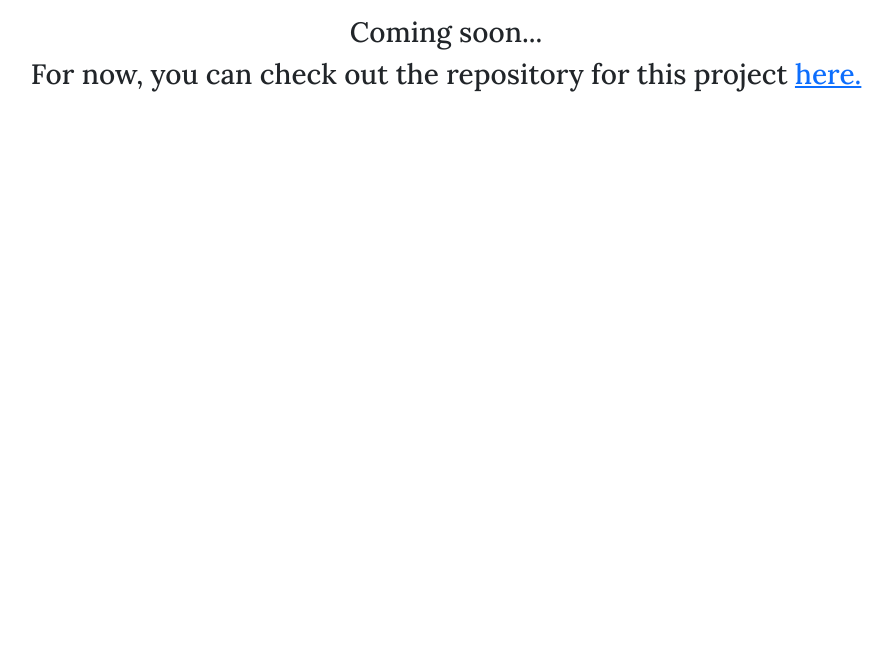
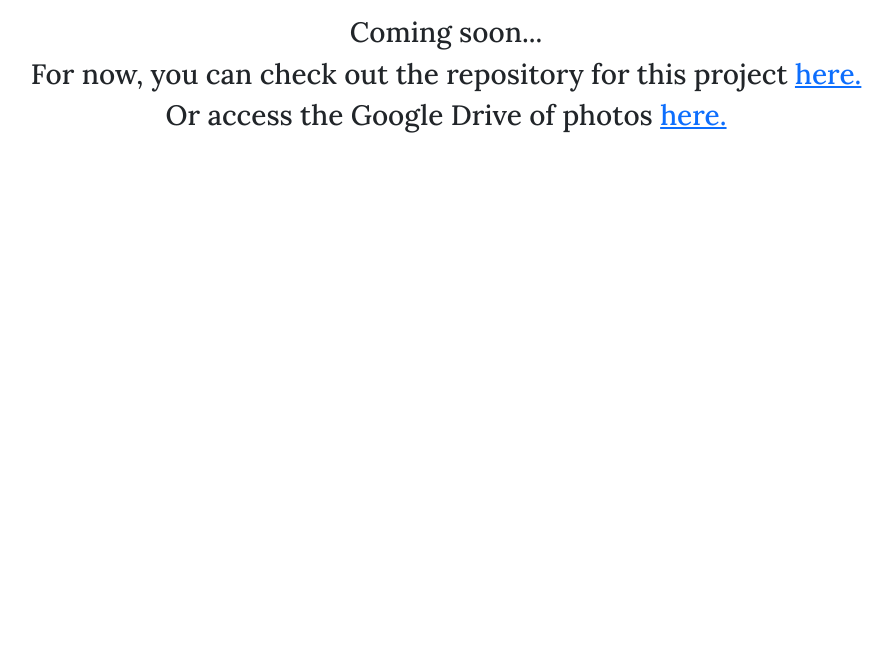
Before and after one commit to VictoryMa8/the-iliad, a website: page gallery.html in a window 1280 px wide. Shown: the part 131-800 px from the top of the page, without its empty margins (194-1085 px from the left). Drawn offline with nearby package versions, Linux system fonts and the light colour scheme; a web font is replaced by a local one.

Commit message:
google drive

```diff
--- a/gallery.html
+++ b/gallery.html
@@ -50,6 +50,8 @@
         <h3>Coming soon...</h3>
         <h3>For now, you can check out the repository for this project <a
                 href="https://github.com/VictoryMa8/the-odyssey" target="_blank">here.</a></h3>
+        <h3>Or access the Google Drive of photos <a
+                href="https://drive.google.com/drive/u/0/folders/0AAvSqKZFB3PCUk9PVA" target="_blank">here.</a></h3>
     </div>
 
     <script src="https://cdn.jsdelivr.net/npm/@popperjs/core@2.11.8/dist/umd/popper.min.js"></script>
```
